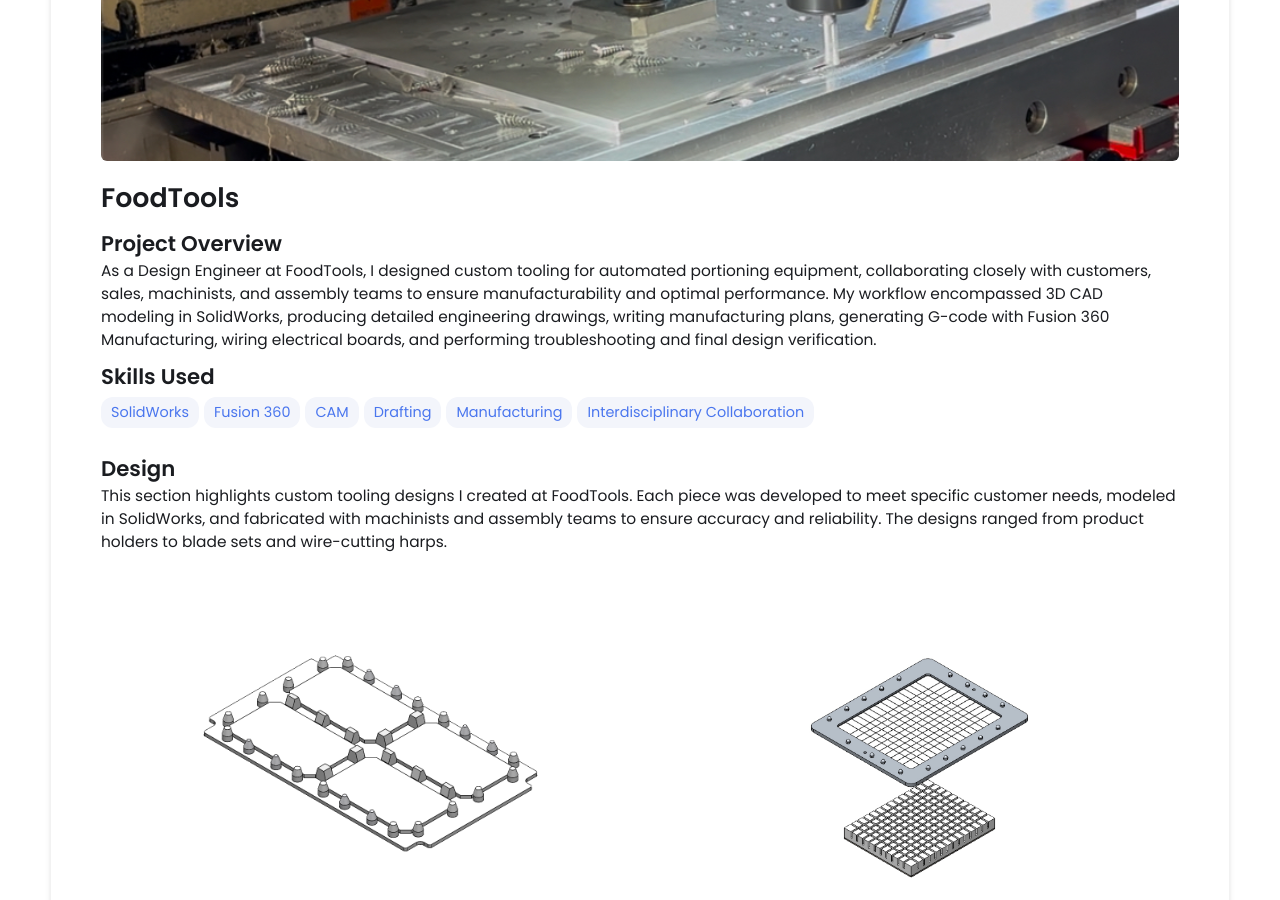
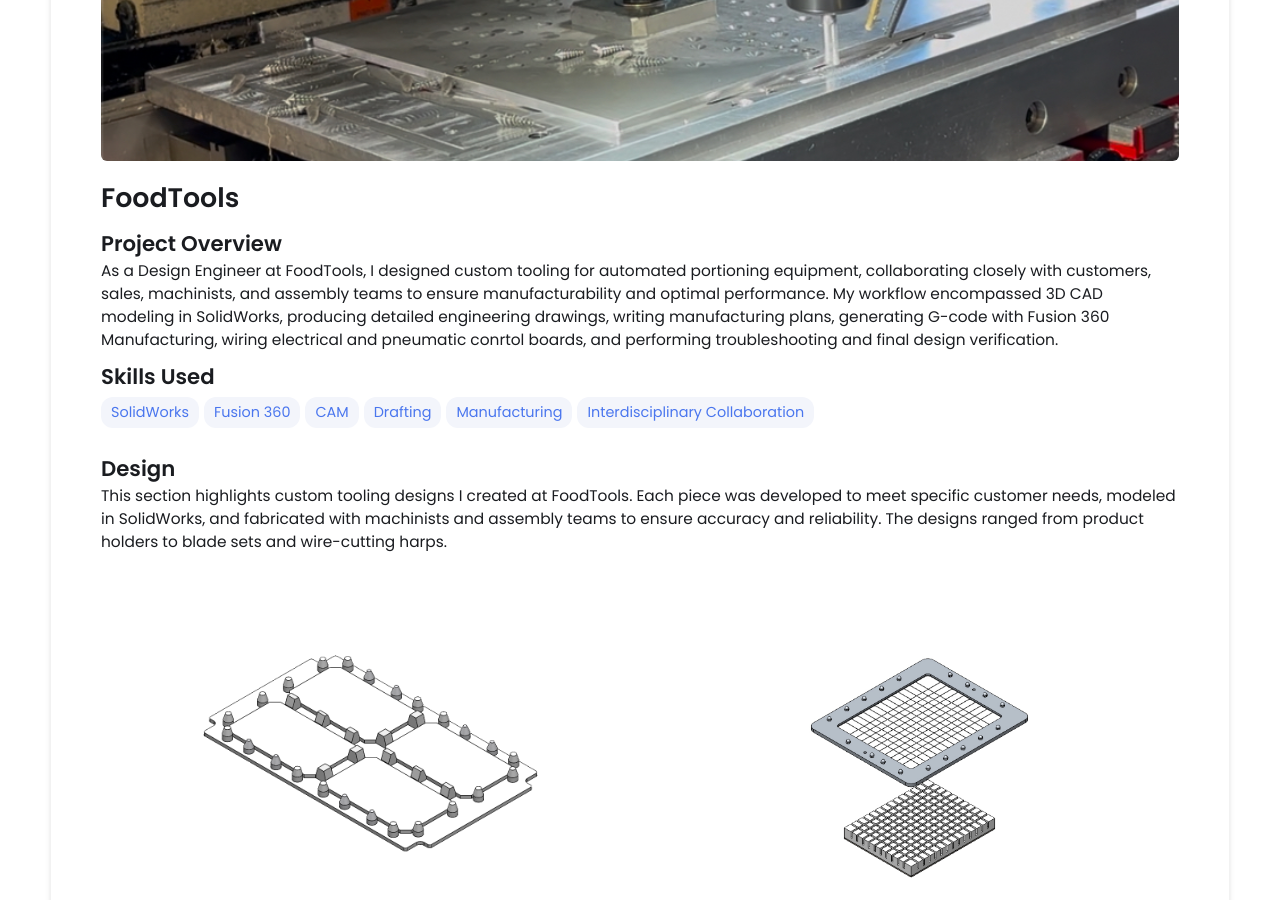
Before and after one commit to klee-eng/klee-eng.github.io, a Jekyll site: the page built from _projects/FoodTools/index.md, in a window 1280 px wide and 900 px high, scrolled down 329 px. Built offline with Jekyll 4.4.1, drawn with Linux system fonts in a browser that asks for light colours; some of the changed text lies outside the part shown.

Commit message:
Update index.md

```diff
--- a/_projects/FoodTools/index.md
+++ b/_projects/FoodTools/index.md
@@ -1,7 +1,7 @@
 ---
 layout: post
 title: FoodTools
-description:  As a Design Engineer at FoodTools, I designed custom tooling for automated portioning equipment, collaborating closely with customers, sales, machinists, and assembly teams to ensure manufacturability and optimal performance. My workflow encompassed 3D CAD modeling in SolidWorks, producing detailed engineering drawings, writing manufacturing plans, generating G-code with Fusion 360 Manufacturing, wiring electrical boards, and performing troubleshooting and final design verification.
+description:  As a Design Engineer at FoodTools, I designed custom tooling for automated portioning equipment, collaborating closely with customers, sales, machinists, and assembly teams to ensure manufacturability and optimal performance. My workflow encompassed 3D CAD modeling in SolidWorks, producing detailed engineering drawings, writing manufacturing plans, generating G-code with Fusion 360 Manufacturing, wiring electrical and pneumatic conrtol boards, and performing troubleshooting and final design verification.
 skills:
 - SolidWorks
 - Fusion 360
```
Also changed, not shown: other parts of _projects/FoodTools/index.md (+1 -1 lines).
